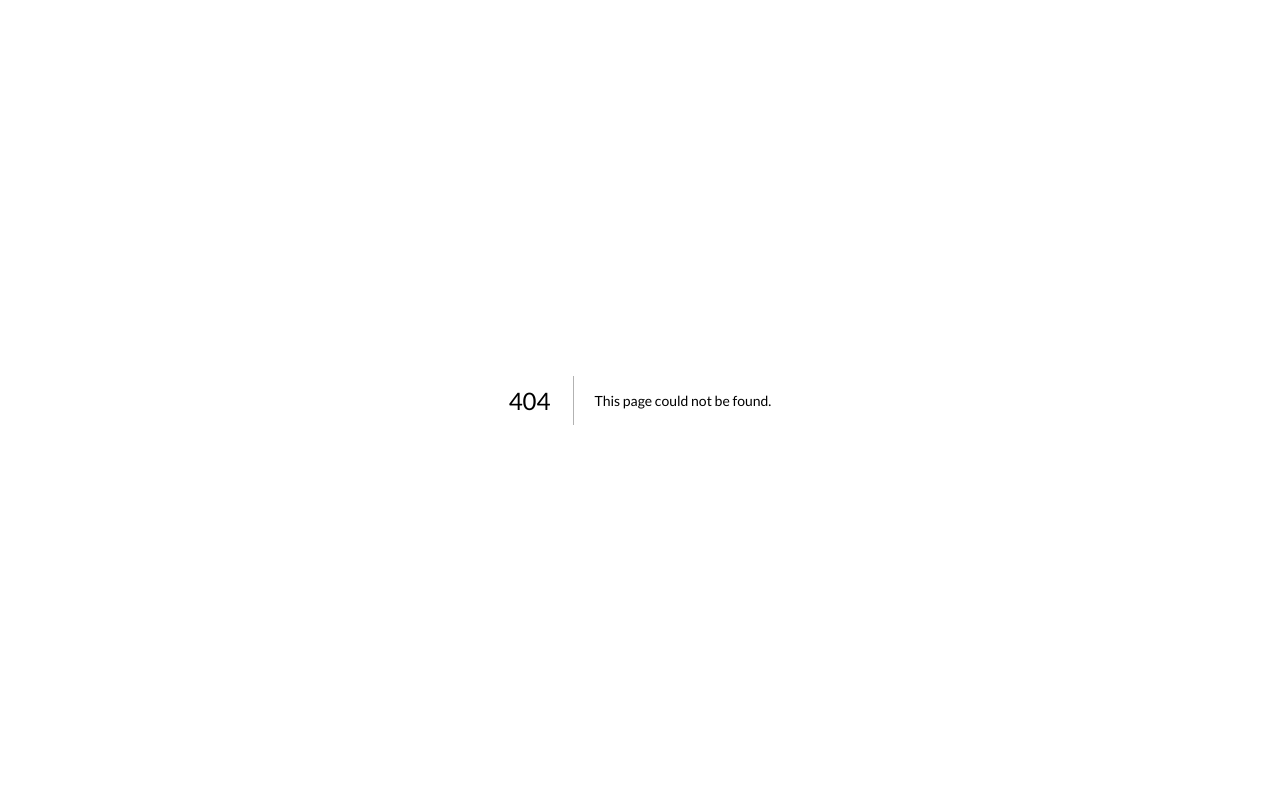
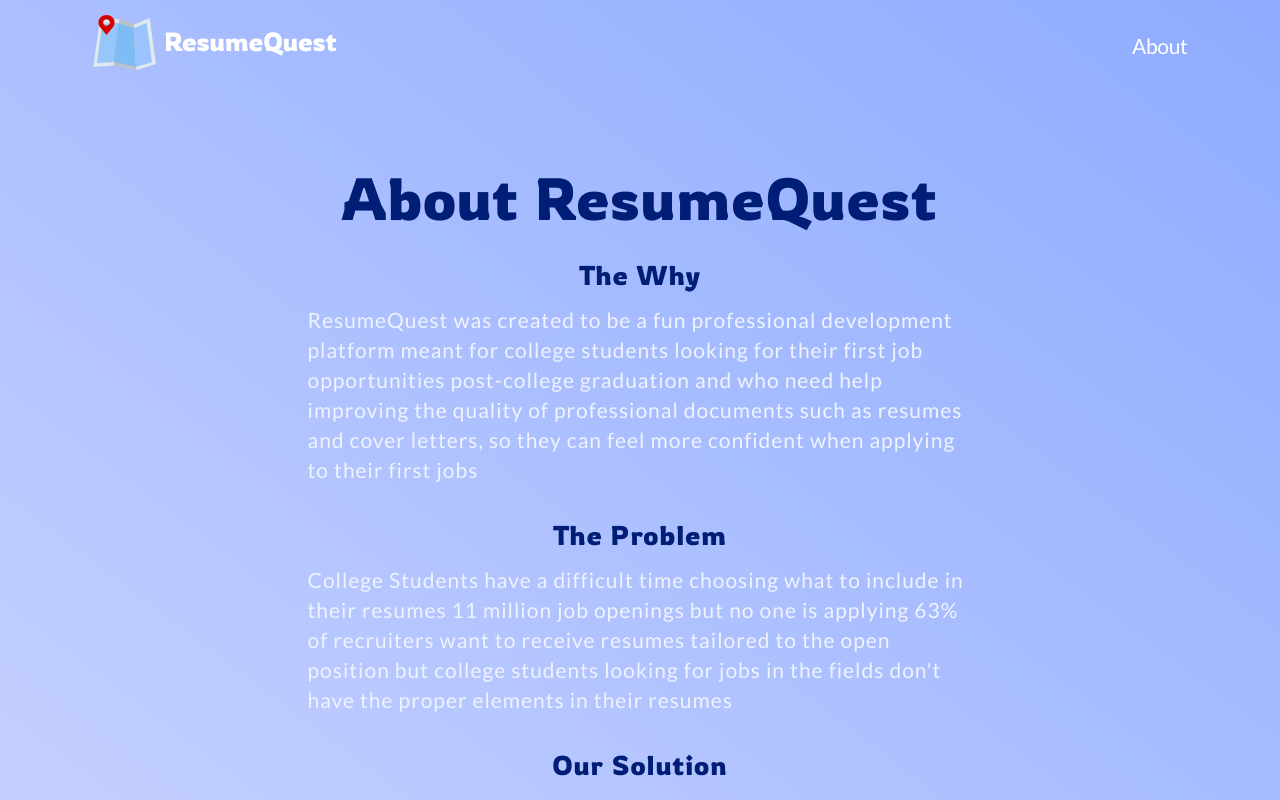
Before and after one commit to Pomegranate-Coding-Group/CritiqueAI, a Next.js app in the folder app/: page /about in a window 1280 px wide. Before the commit this address had no page. Shown: the top 800 px of the page. Built offline with nearby package versions, Linux system fonts and the light colour scheme; a web font is replaced by a local one.

Commit message:
Add about us page and fix a few text issues

```diff
--- a/app/components/NavBar.tsx
+++ b/app/components/NavBar.tsx
@@ -19,21 +19,14 @@ export default function NavBar({ }) {
         <Container size="3">
           <Flex justify="between" align="center">
             <Flex gap="4" align="center">
-              <span onClick={() => {router.push('/'); window.location.reload();}}>
+              <span onClick={() => {router.push('/'); window.location = '/';}}>
                 <img src='Logo.svg'/>
               </span>
             </Flex>
             <Flex gap="4" align="center">
-              <Link href="/privacy-policy">
-                <Text variant="white">Privacy Policy</Text>
+              <Link href="/about">
+                <Text variant="white" size="6">About</Text>
               </Link>
-              <Link href="/jobs">
-                <Text variant="white">Jobs</Text>
-              </Link>
-              <Link href="/resources">
-                <Text variant="white">Resources</Text>
-              </Link>
-              {/* <DarkThemeButton /> */}
             </Flex>
           </Flex>
         </Container>
--- a/app/components/TitleAndMetaTags.tsx
+++ b/app/components/TitleAndMetaTags.tsx
@@ -14,7 +14,7 @@ export function TitleAndMetaTags({
   title = 'Resume Quest',
   description = 'We\'ll help you refine and tailor your resume.',
   image,
-  url = 'https://critique-ai.com', //TODO
+  url = 'https://resumequest.careers',
   pathname,
 }: TitleAndMetaTagsProps) {
   const router = useRouter();
--- /dev/null
+++ b/app/components/about/aboutPage.tsx
@@ -0,0 +1,47 @@
+import {
+    Box,
+    Heading,
+    Text,
+    Container,
+    Paragraph,
+    Section,
+    Flex,
+    Separator,
+} from "@components/common";
+import Link from "next/link";
+
+export function AboutPage() {
+    return <Section size="3">
+        <Container size="2">
+            <Heading size="4" css={{ ta: "center", mb: "$6", fontFamily: '$rowdies', letterSpacing: '1px', color: '#001E75' }}>
+                About ResumeQuest
+            </Heading>
+            <Heading size="2" css={{ ta: "center", mb: "$3", mt: "$6", fontFamily: '$rowdies', letterSpacing: '1px', color: '#001E75' }}>
+                The Why
+            </Heading>
+            <Paragraph size="2" css={{ ta: "left", color: '#EFF3FF', fontWeight: '300', letterSpacing: '1px'}}>
+                ResumeQuest was created to be a fun professional development platform meant for college
+                students looking for their first job opportunities post-college graduation and who need help
+                improving the quality of professional documents such as resumes and cover letters, so they can
+                feel more confident when applying to their first jobs
+            </Paragraph>
+            <Heading size="2" css={{ ta: "center", mb: "$3",  mt: "$6", fontFamily: '$rowdies', letterSpacing: '1px', color: '#001E75' }}>
+                The Problem
+            </Heading>
+            <Paragraph size="2" css={{ ta: "left", color: '#EFF3FF', fontWeight: '300', letterSpacing: '1px'}}>
+                College Students have a difficult time choosing what to include in their resumes
+                11 million job openings but no one is applying
+                63% of recruiters want to receive resumes tailored to the open position but college students looking for
+                jobs in the fields don't have the proper elements in their resumes
+            </Paragraph>
+            <Heading size="2" css={{ ta: "center", mb: "$3",  mt: "$6", fontFamily: '$rowdies', letterSpacing: '1px', color: '#001E75' }}>
+                Our Solution
+            </Heading>
+            <Paragraph size="2" css={{ ta: "left", color: '#EFF3FF', fontWeight: '300', letterSpacing: '1px'}}>
+                Students are able to quickly view job applications and find most important information from them. <br /><br />
+                Students can also know the most important information to include in their resume. <br /><br />
+                Check out the site at <Link href="https://resumequest.careers">resumequest.careers</Link>
+            </Paragraph>
+        </Container>
+    </Section>
+}
--- /dev/null
+++ b/app/components/about/index.tsx
@@ -0,0 +1 @@
+export { AboutPage } from "./aboutPage"
--- /dev/null
+++ b/app/pages/about.tsx
@@ -0,0 +1,18 @@
+import type { NextPage } from 'next'
+import NavBar from '@components/NavBar';
+import Header from "@components/NavBar";
+import { TitleAndMetaTags } from '@components/TitleAndMetaTags';
+import { AboutPage } from '@components/about';
+
+const About: NextPage = () => {
+    return (
+        <div style={{minHeight: '100vh',
+        backgroundImage: 'linear-gradient(217deg, rgba(129,162,255,.9), rgba(200,209,255,0.9) 100%)'}}>
+            <TitleAndMetaTags />
+            <NavBar />
+            <AboutPage />
+        </div>
+    )
+}
+
+export default About;
```
Also changed, not shown: app/components/homepage/inputData.tsx (+10 -2 lines), app/pages/index.tsx (+2 -7 lines).
